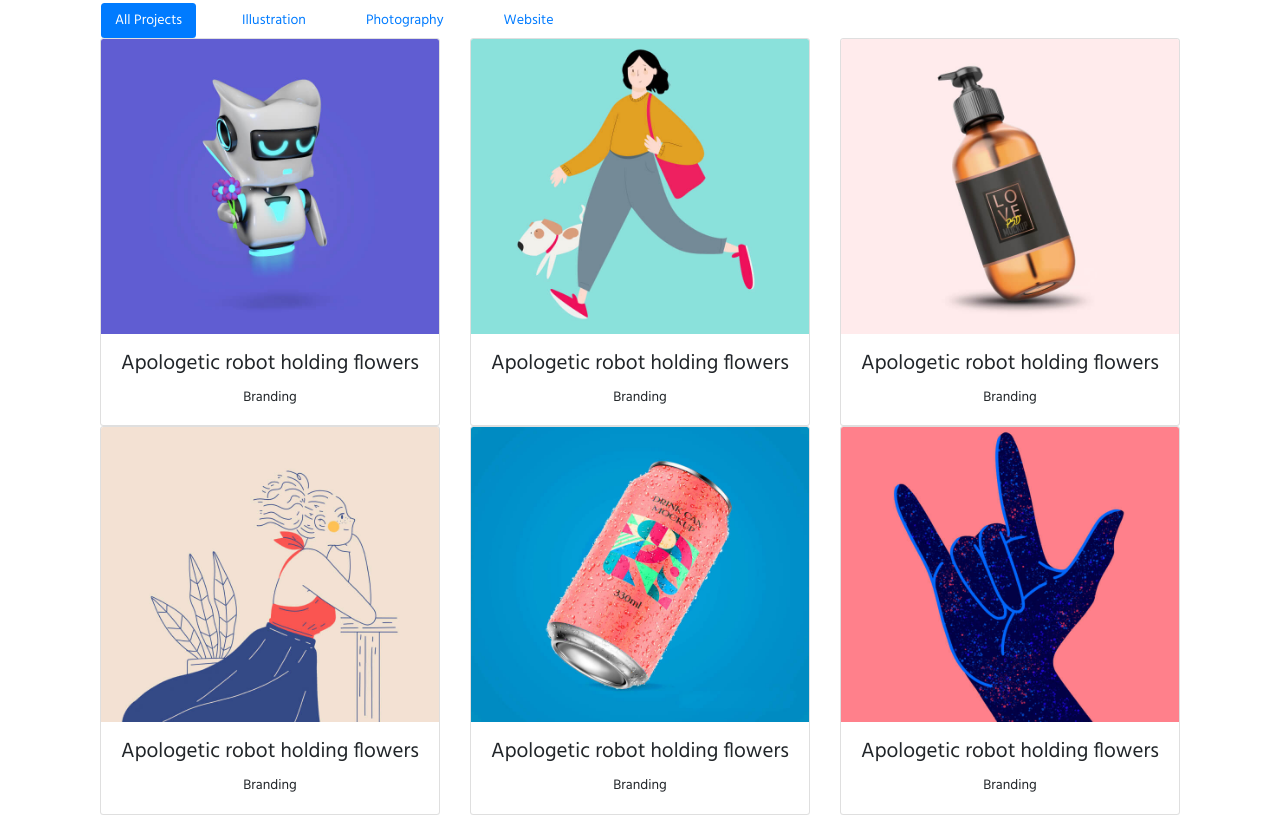
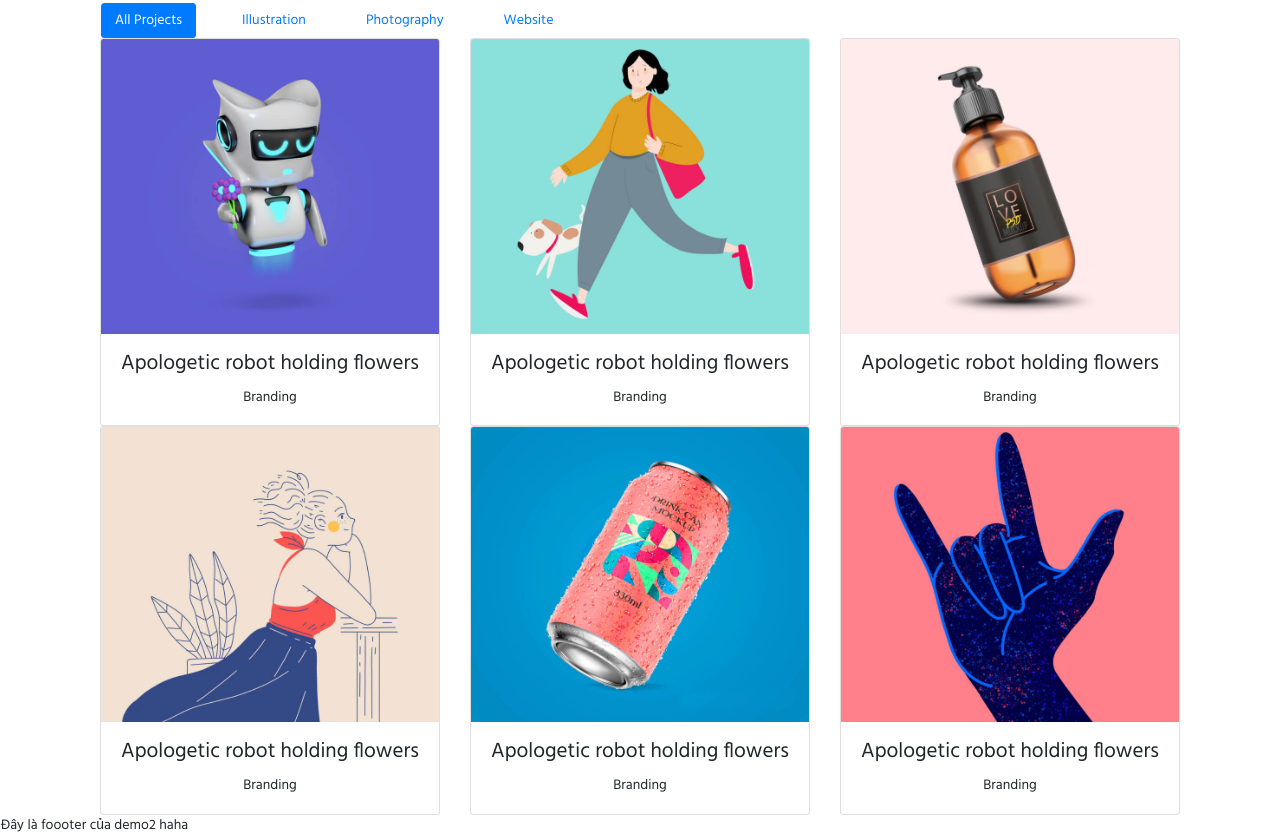
Before and after one commit to JosephLeTram/BC15__MyPortfolio__DEMO-BS4, a plain HTML site: page index.html in a window 1280 px wide. Shown: the part 1567-2404 px from the top of the page. Before the commit the page ends 2382 px from the top, so only its background shows below. Drawn offline with nearby package versions, Linux system fonts and the light colour scheme.

Commit message:
footer by demo2 haha

```diff
--- a/index.html
+++ b/index.html
@@ -307,6 +307,11 @@
       </div>
     </div>
   </section>
+
+
+  <!-- Footer -->
+
+  <footer>Đây là foooter của demo2 haha</footer>
   <!-- end project -->
 
   <!-- Optional JavaScript -->
```
